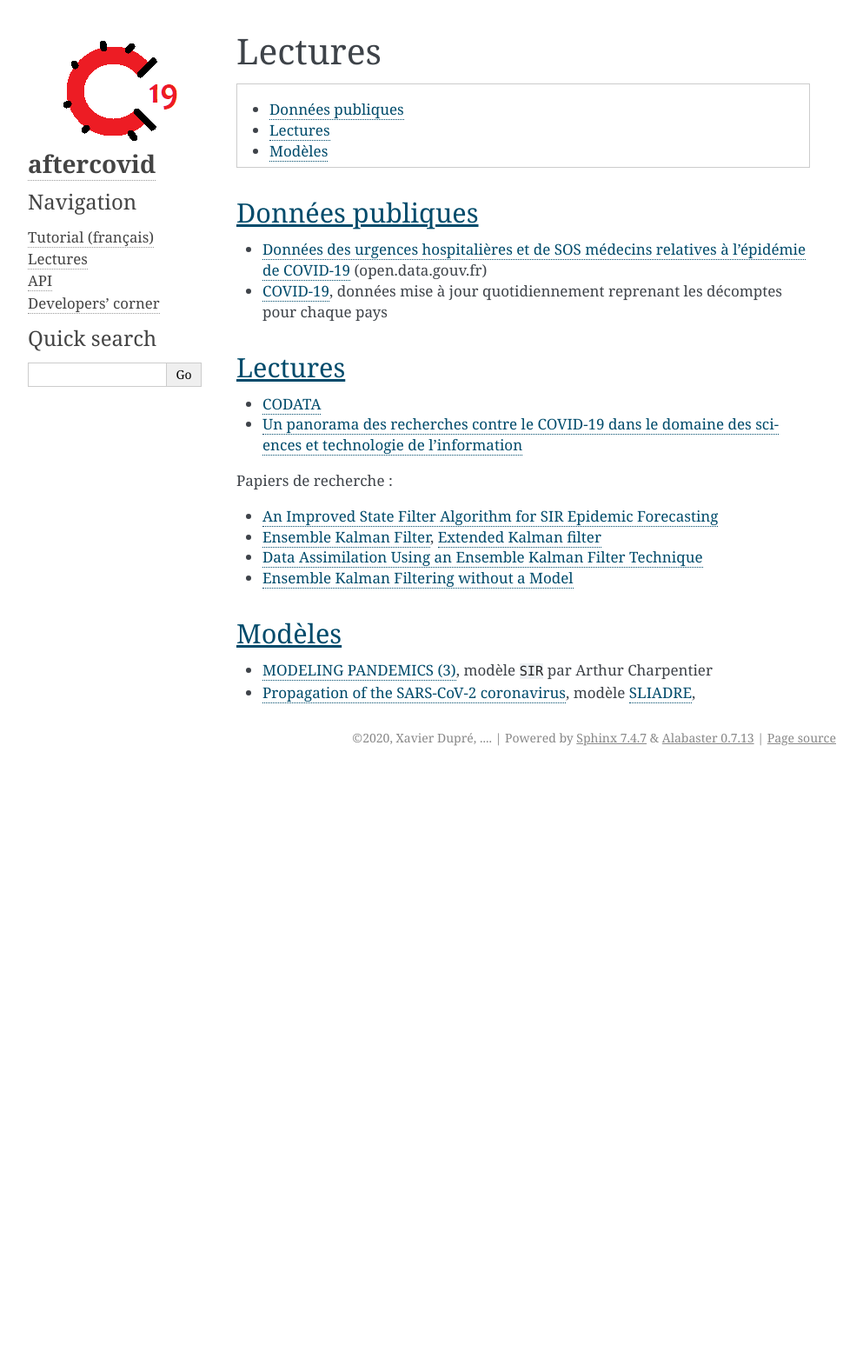
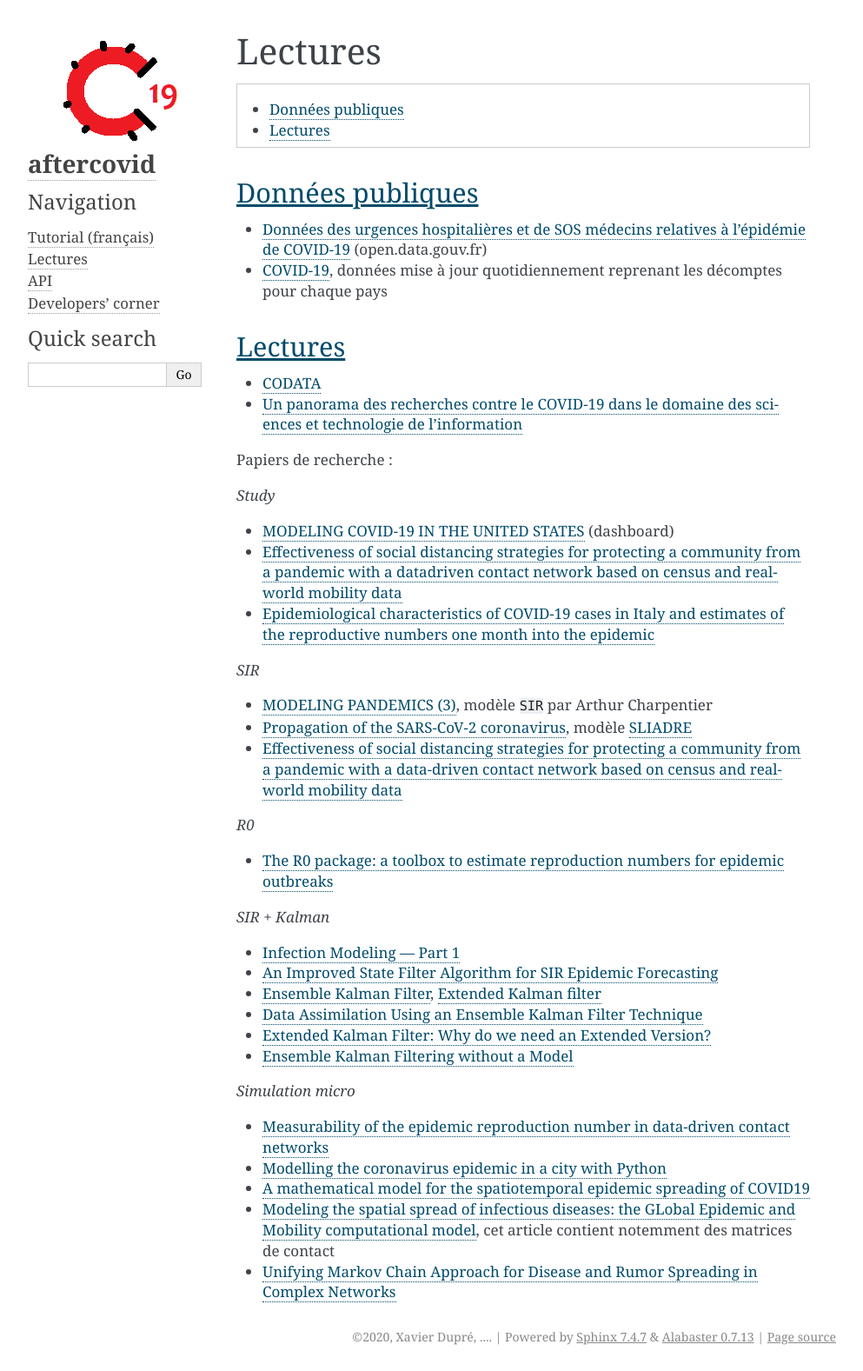
Before and after one commit to sdpython/aftercovid, a Sphinx documentation site: the page built from doc/readings.rst, in a window 1280 px wide. Shown: the whole page at 87% size, without its empty margins (148-1141 px from the left). Built offline with Sphinx 7.4.7, drawn with Linux system fonts in a browser that asks for light colours; pages that are not in the unit, such as notebooks, are missing from menus; cross-references to code outside the pages are shown as plain code; before the commit the page ends 900 px from its top, so only the background shows below that.

Commit message:
Update readings.rst

```diff
--- a/doc/readings.rst
+++ b/doc/readings.rst
@@ -24,6 +24,34 @@ Lectures
 
 Papiers de recherche :
 
+*Study*
+
+* `MODELING COVID-19 IN THE UNITED STATES <https://covid19.gleamproject.org/>`_ (dashboard)
+* `Effectiveness of social distancing strategies for protecting a community from a pandemic with a datadriven contact network based on census and real-world mobility data
+  <https://covid-19-sds.github.io/assets/pdfs/Preliminary_Report_Effectiveness_of_social_distance_strategies_COVID-19.pdf>`_
+* `Epidemiological characteristics of COVID-19 cases in Italy and estimates of the reproductive numbers one month into the epidemic
+  <https://www.medrxiv.org/content/10.1101/2020.04.08.20056861v1.full.pdf>`_
+
+*SIR*
+
+* `MODELING PANDEMICS (3)
+  <https://freakonometrics.hypotheses.org/60514>`_,
+  modèle :epkg:`SIR` par Arthur Charpentier
+* `Propagation of the SARS-CoV-2 coronavirus
+  <https://github.com/gabriel-turinici/covid19/blob/master/sliadr_model_v11_HK_G_Turinici.ipynb>`_,
+  modèle `SLIADRE <https://www.medrxiv.org/content/10.1101/2020.02.14.20022939v1>`_
+* `Effectiveness of social distancing strategies for protecting a community from a pandemic with a data-driven contact network based on census and real-world mobility data
+  <https://covid-19-sds.github.io/>`_
+
+*R0*
+
+* `The R0 package: a toolbox to estimate reproduction numbers for epidemic outbreaks
+  <https://bmcmedinformdecismak.biomedcentral.com/track/pdf/10.1186/1472-6947-12-147>`_
+
+*SIR + Kalman*
+
+* `Infection Modeling — Part 1
+  <https://towardsdatascience.com/infection-modeling-part-1-87e74645568a>`_
 * `An Improved State Filter Algorithm for SIR Epidemic Forecasting
   <https://www.insight-centre.org/sites/default/files/publications/faia285-0524.pdf>`_
 * `Ensemble Kalman Filter
@@ -32,15 +60,21 @@ Papiers de recherche :
   <https://en.wikipedia.org/wiki/Extended_Kalman_filter>`_
 * `Data Assimilation Using an Ensemble Kalman Filter Technique
   <https://journals.ametsoc.org/doi/pdf/10.1175/1520-0493%281998%29126%3C0796%3ADAUAEK%3E2.0.CO%3B2>`_
+* `Extended Kalman Filter: Why do we need an Extended Version?
+  <https://towardsdatascience.com/extended-kalman-filter-43e52b16757d>`_
 * `Ensemble Kalman Filtering without a Model
   <https://journals.aps.org/prx/pdf/10.1103/PhysRevX.6.011021>`_
 
-Modèles
-+++++++
+*Simulation micro*
 
-* `MODELING PANDEMICS (3)
-  <https://freakonometrics.hypotheses.org/60514>`_,
-  modèle :epkg:`SIR` par Arthur Charpentier
-* `Propagation of the SARS-CoV-2 coronavirus
-  <https://github.com/gabriel-turinici/covid19/blob/master/sliadr_model_v11_HK_G_Turinici.ipynb>`_,
-  modèle `SLIADRE <https://www.medrxiv.org/content/10.1101/2020.02.14.20022939v1>`_,
+* `Measurability of the epidemic reproduction number in data-driven contact networks
+  <https://www.pnas.org/content/pnas/115/50/12680.full.pdf>`_
+* `Modelling the coronavirus epidemic in a city with Python
+  <https://towardsdatascience.com/modelling-the-coronavirus-epidemic-spreading-in-a-city-with-python-babd14d82fa2>`_
+* `A mathematical model for the spatiotemporal epidemic spreading of COVID19
+  <https://covid-19-risk.github.io/map/model.pdf>`_
+* `Modeling the spatial spread of infectious diseases: the GLobal Epidemic and Mobility computational model
+  <https://www.ncbi.nlm.nih.gov/pmc/articles/PMC3056392/pdf/nihms225903.pdf>`_,
+  cet article contient notemment des matrices de contact
+* `Unifying Markov Chain Approach for Disease and Rumor Spreading in Complex Networks
+  <https://arxiv.org/pdf/1609.00682.pdf>`_
```
